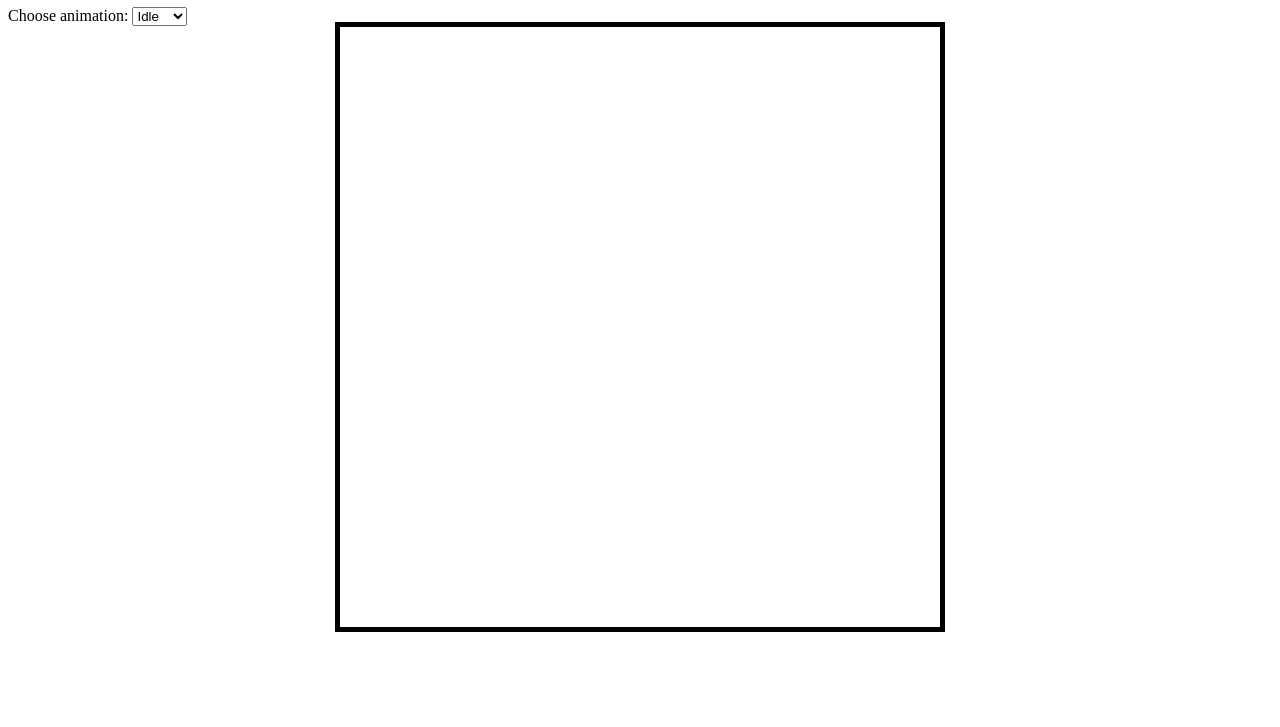
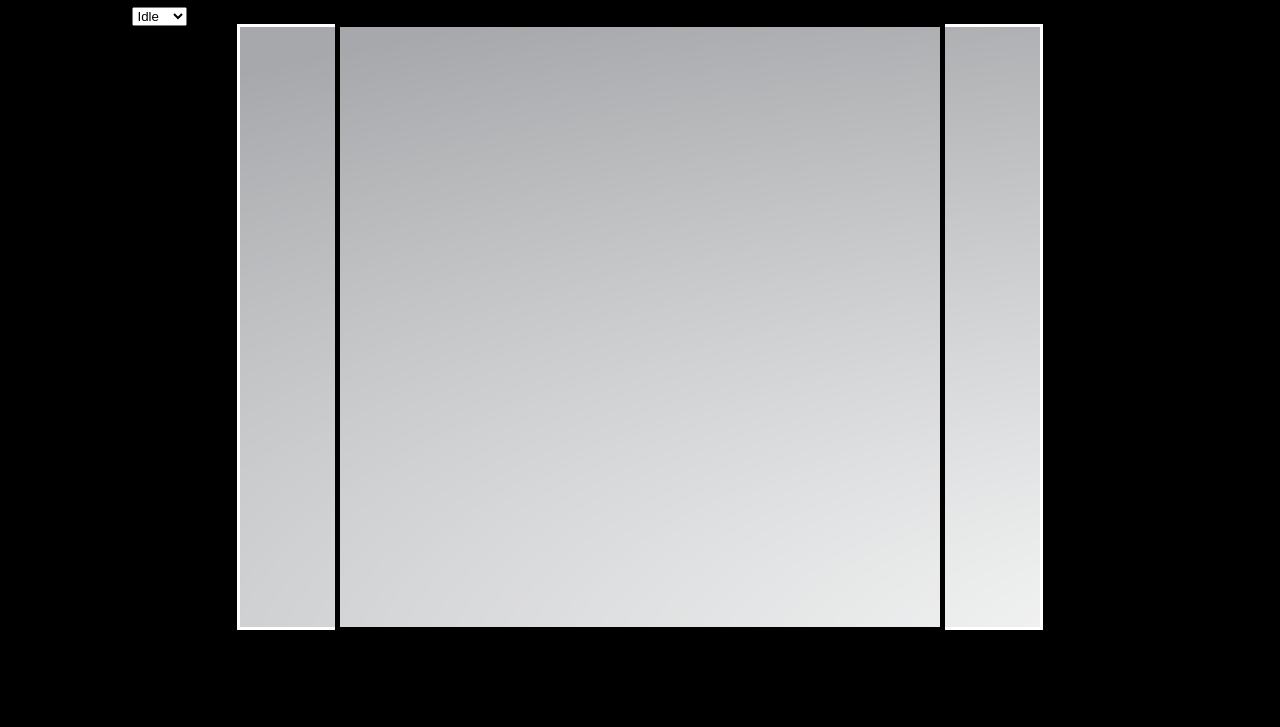
Before and after one commit to giorgiogamba/GameInJavascript, a plain HTML site: page src/index.html in a window 1280 px wide. Shown: the part 73-800 px from the top of the page. Drawn offline with Linux system fonts and the light colour scheme.

Commit message:
add background initial setup

```diff
--- /dev/null
+++ b/src/background.js
@@ -0,0 +1,29 @@
+import { BACKGROUND_CANVAS_HEIGHT, BACKGROUND_CANVAS_WIDTH} from "./config.js";
+import { backgroundLayerPath1, backgroundLayerPath2, backgroundLayerPath3, backgroundLayerPath4, backgroundLayerPath5 } from "./config.js";
+
+const background = document.getElementById("background");
+const backgroundContext = background.getContext("2d");
+
+let gameSpeed = 5;
+
+const backgroundLayer1 = new Image();
+backgroundLayer1.src = backgroundLayerPath1;
+const backgroundLayer2 = new Image();
+backgroundLayer2.src = backgroundLayerPath2;
+const backgroundLayer3 = new Image();
+backgroundLayer3.src = backgroundLayerPath3;
+const backgroundLayer4 = new Image();
+backgroundLayer4.src = backgroundLayerPath4;
+const backgroundLayer5 = new Image();
+backgroundLayer5.src = backgroundLayerPath5;
+
+function animateBackground()
+{
+    backgroundContext.clearRect(0, 0, BACKGROUND_CANVAS_WIDTH, BACKGROUND_CANVAS_HEIGHT);
+
+    // Draws on the canvas
+    backgroundContext.drawImage(backgroundLayer1, 0, 0);
+    requestAnimationFrame(animateBackground);
+}
+
+animateBackground();
--- a/src/config.js
+++ b/src/config.js
@@ -9,7 +9,17 @@ export const SPRITE_HEIGHT = 523;
 
 export const SAME_SPRITE_FRAMES = 5; // Number of frames where to render the same sprite as before
 
-// PLAYER ASSET
+// BACKGROUND
+export const BACKGROUND_CANVAS_WIDTH = background.width = 800;
+export const BACKGROUND_CANVAS_HEIGHT = background.height = 600;
+
+export const backgroundLayerPath1 = "../assets/background/layer-1.png";
+export const backgroundLayerPath2 = "../assets/background/layer-2.png";
+export const backgroundLayerPath3 = "../assets/background/layer-3.png";
+export const backgroundLayerPath4 = "../assets/background/layer-4.png";
+export const backgroundLayerPath5 = "../assets/background/layer-5.png";
+
+// PLAYER
 export const playerAssetPath = '../assets/shadow_dog.png';
 
 // ANIMATIONS
--- a/src/index.html
+++ b/src/index.html
@@ -16,6 +16,8 @@
 <body>
 
     <h1>Game in Javascript mock body</h1>
+
+    <canvas id="background"></canvas>
 
     <canvas id="canvas"></canvas>
     <div class="controls">
@@ -36,6 +38,7 @@
 
 
     <script type="module" src="script.js"></script>
+    <script type="module" src="background.js"></script>
 
 </body>
 
--- a/src/style.css
+++ b/src/style.css
@@ -1,5 +1,10 @@
+body
+{
+    background: black;
+}
 
-#canvas {
+#canvas
+{
     border: 5px solid black;
     position: absolute;
     top: 50%;
@@ -8,3 +13,14 @@
     width: 600px;
     height: 600px;
 }
+
+#background
+{
+    position: absolute;
+    width: 800;
+    height: 600;
+    transform: translate(-50%, -50%);
+    border: 3px solid white;
+    top: 50%;
+    left: 50%;
+}
```
